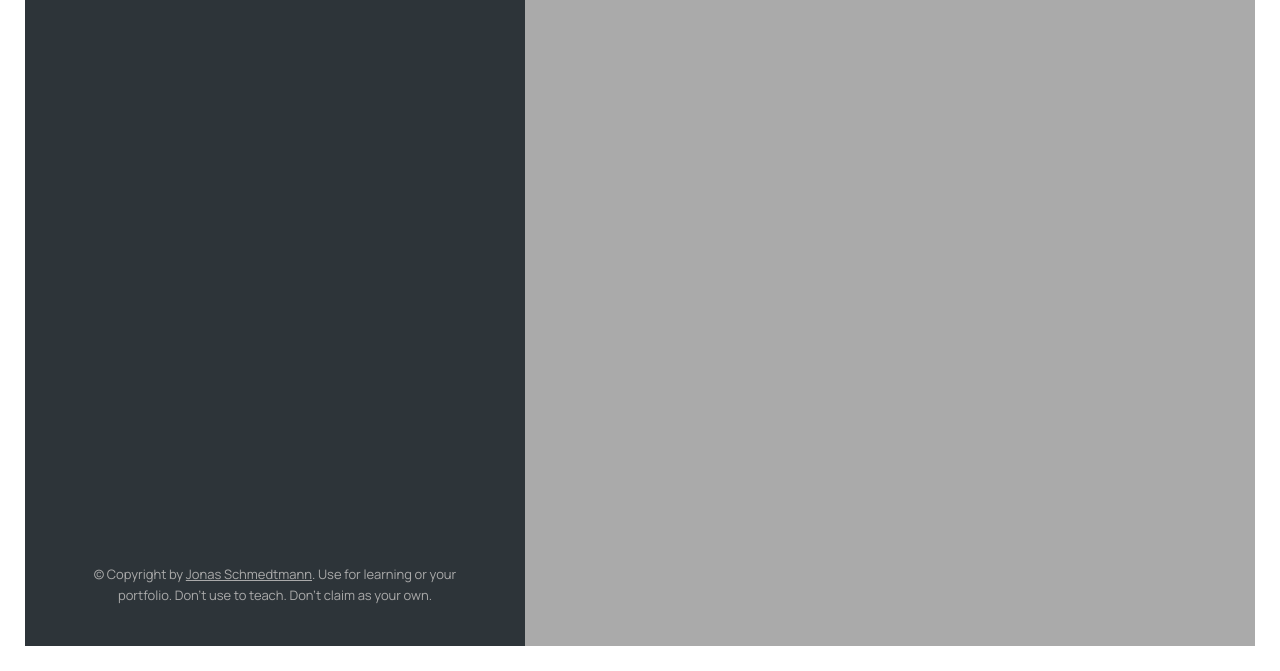
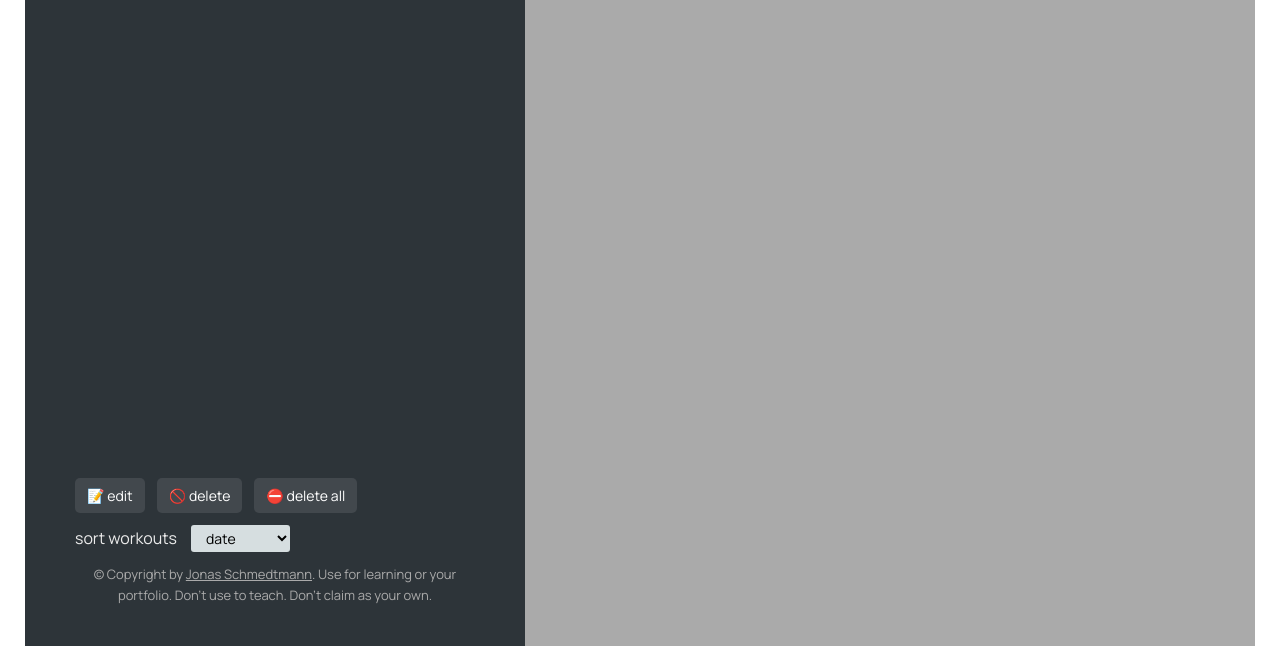
Before and after one commit to SoftPillow20/Mapty-Web-App, a plain HTML site: page index.html in a window 1280 px wide. Shown: the part 129-800 px from the top of the page. Drawn offline with nearby package versions, Linux system fonts and the light colour scheme.

Commit message:
added options sidebar

```diff
--- a/index.html
+++ b/index.html
@@ -69,55 +69,21 @@
           </div>
           <button class="form__btn">OK</button>
         </form>
+      </ul>
 
-        <!-- <li class="workout workout--running" data-id="1234567890">
-          <h2 class="workout__title">Running on April 14</h2>
-          <div class="workout__details">
-            <span class="workout__icon">🏃‍♂️</span>
-            <span class="workout__value">5.2</span>
-            <span class="workout__unit">km</span>
-          </div>
-          <div class="workout__details">
-            <span class="workout__icon">⏱</span>
-            <span class="workout__value">24</span>
-            <span class="workout__unit">min</span>
-          </div>
-          <div class="workout__details">
-            <span class="workout__icon">⚡️</span>
-            <span class="workout__value">4.6</span>
-            <span class="workout__unit">min/km</span>
-          </div>
-          <div class="workout__details">
-            <span class="workout__icon">🦶🏼</span>
-            <span class="workout__value">178</span>
-            <span class="workout__unit">spm</span>
-          </div>
-        </li>
-
-        <li class="workout workout--cycling" data-id="1234567891">
-          <h2 class="workout__title">Cycling on April 5</h2>
-          <div class="workout__details">
-            <span class="workout__icon">🚴‍♀️</span>
-            <span class="workout__value">27</span>
-            <span class="workout__unit">km</span>
-          </div>
-          <div class="workout__details">
-            <span class="workout__icon">⏱</span>
-            <span class="workout__value">95</span>
-            <span class="workout__unit">min</span>
-          </div>
-          <div class="workout__details">
-            <span class="workout__icon">⚡️</span>
-            <span class="workout__value">16</span>
-            <span class="workout__unit">km/h</span>
-          </div>
-          <div class="workout__details">
-            <span class="workout__icon">⛰</span>
-            <span class="workout__value">223</span>
-            <span class="workout__unit">m</span>
-          </div>
-        </li> -->
-      </ul>
+      <div class="options margin-bottom--sm">
+        <button class="options__edit btn">📝 edit</button>
+        <button class="options__delete btn">🚫 delete</button>
+        <button class="options__delete-all btn">⛔ delete all</button>
+      </div>
+      <div class="margin-bottom--sm">
+        <label class="options__sort" for="sort">sort workouts</label>
+        <select name="sort" id="sort" class="form__input sort">
+          <option value="date">date</option>
+          <option value="distance">distance</option>
+          <option value="duration">duration</option>
+        </select>
+      </div>
 
       <p class="copyright">
         &copy; Copyright by
--- a/src/css/style.css
+++ b/src/css/style.css
@@ -171,6 +171,32 @@ a:visited {
   display: none;
 }
 
+.options {
+  display: flex;
+  gap: 1.2rem;
+}
+
+.options__sort {
+  font-size: 1.6rem;
+}
+
+.sort {
+  width: auto;
+  margin-left: 1.2rem;
+}
+
+.btn {
+  display: inline-block;
+  font-family: inherit;
+  color: #fff;
+  background-color: #42484d;
+  font-size: 1.4em;
+  padding: 0.8rem 1.2rem;
+  border: none;
+  border-radius: 5px;
+  cursor: pointer;
+}
+
 .copyright {
   margin-top: auto;
   font-size: 1.3rem;
@@ -187,6 +213,10 @@ a:visited {
 .twitter-link:hover,
 .twitter-link:active {
   color: var(--color-light--2);
+}
+
+.margin-bottom--sm {
+  margin-bottom: 1.2rem;
 }
 
 /* MAP */
```
